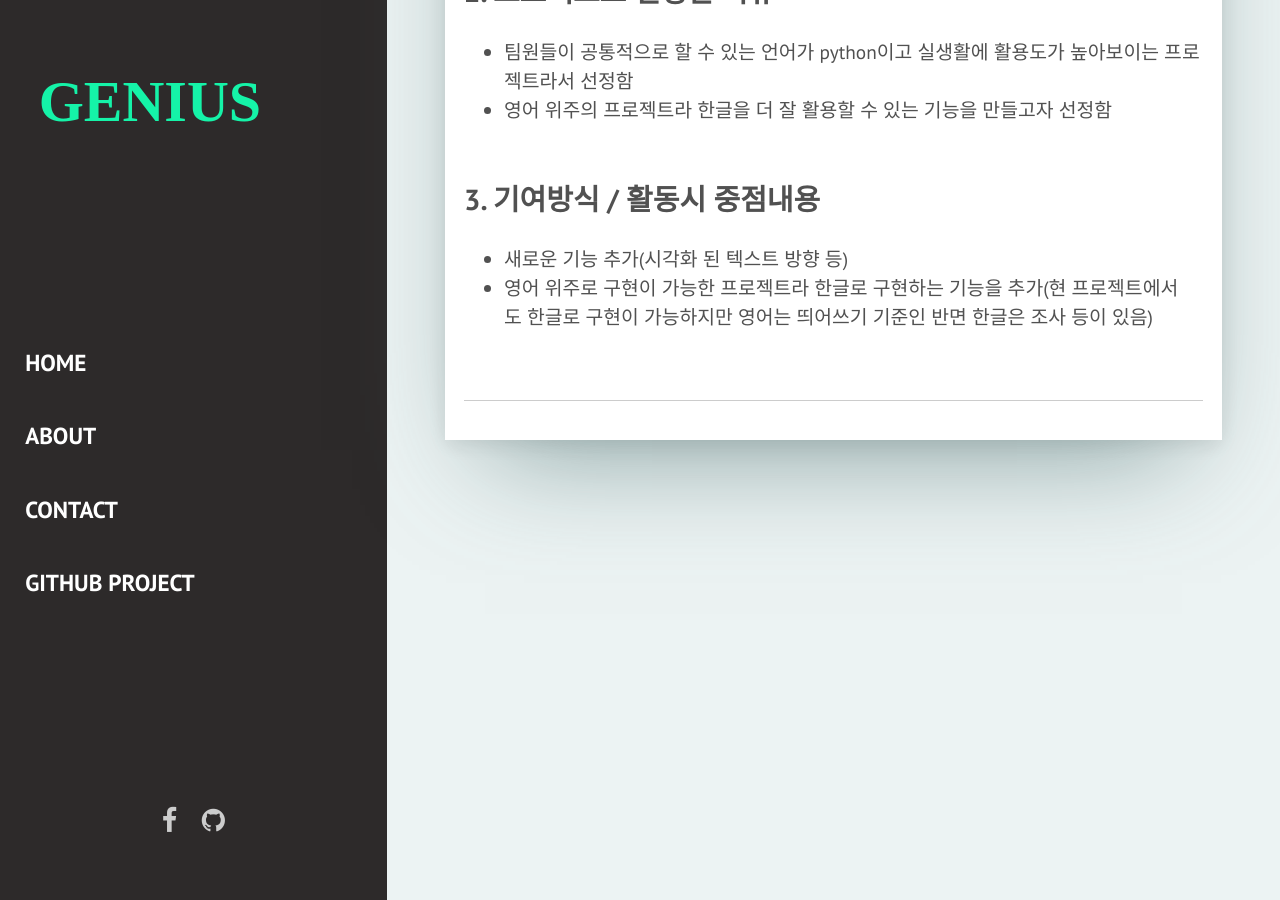
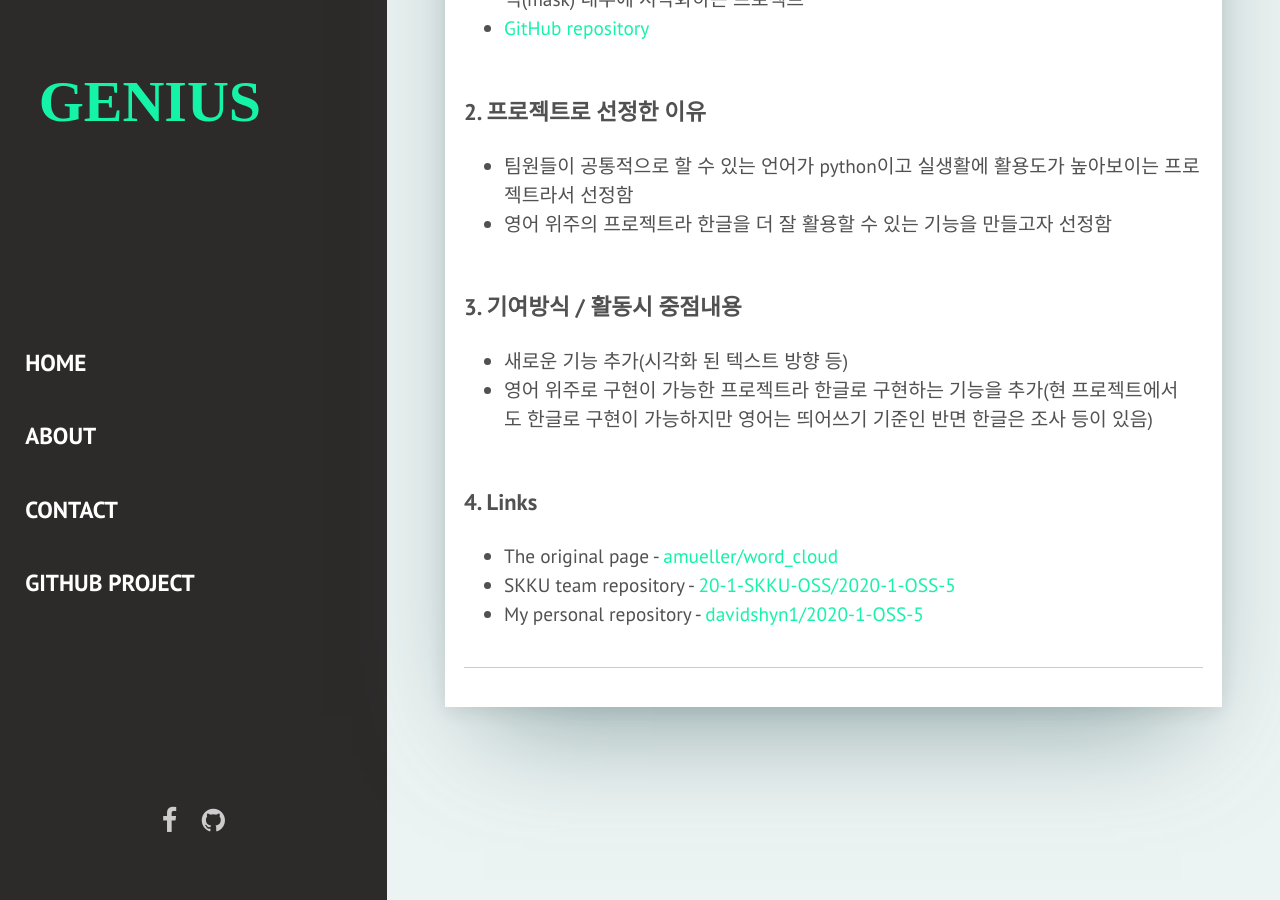
Before and after one commit to davidshyn1/davidshyn1.github.io, a Jekyll site: the page built from _posts/2020-05-23-AboutProject.md, in a window 1280 px wide and 900 px high, scrolled down 1005 px. Built offline with Jekyll 4.4.1, drawn with Linux system fonts in a browser that asks for light colours; some web fonts are replaced; some of the changed text lies outside the part shown.

Commit message:
Update and rename 2020-05-24-AboutProject.md to 2020-05-23-AboutProject.md

```diff
--- a/_posts/2020-05-24-AboutProject.md
+++ b/_posts/2020-05-23-AboutProject.md
@@ -1,34 +1,44 @@
 ---
 layout: post
 title: "Word Cloud Project"
-date:   2020-05-24 21:50:40 +0200
+date:   2020-05-23 21:50:40 +0200
 description : A little word cloud generator in Python.
 ---
 
+# About the Project!
+- Project Name : word cloud
 
 >A little word cloud generator in Python. Read more about it on the [blog post][blog_post] or the [website][website].<br>
 >The code is tested against Python 2.7, 3.4, 3.5, 3.6 and 3.7. [_(word_cloud README.md)_][README.md]<br>
 <hr>
 <br>
 
-## 1. 팀프로젝트 소개
+### 1. 팀프로젝트 소개
 ![example][example]<br>
 * 텍스트 내의 단어들을 중요도(문서 내 등장횟수)를 기준으로 구분하여 특정한 이미지 영역(mask) 내부에 시각화하는 프로젝트<br>
 * [GitHub repository][word_cloud]<br>
 <br>
 
-## 2. 프로젝트로 선정한 이유
+### 2. 프로젝트로 선정한 이유
 * 팀원들이 공통적으로 할 수 있는 언어가 python이고 실생활에 활용도가 높아보이는 프로젝트라서 선정함<br>
 * 영어 위주의 프로젝트라 한글을 더 잘 활용할 수 있는 기능을 만들고자 선정함<br>
 <br>
 
-## 3. 기여방식 / 활동시 중점내용
+### 3. 기여방식 / 활동시 중점내용
 * 새로운 기능 추가(시각화 된 텍스트 방향 등)<br>
 * 영어 위주로 구현이 가능한 프로젝트라 한글로 구현하는 기능을 추가(현 프로젝트에서도 한글로 구현이 가능하지만 영어는 띄어쓰기 기준인 반면 한글은 조사 등이 있음)<br>
 <br>
+
+### 4. Links
+* The original page - [amueller/word_cloud][original_page]
+* SKKU team repository - [20-1-SKKU-OSS/2020-1-OSS-5][Groupreposit]
+* My personal repository - [davidshyn1/2020-1-OSS-5][personalreposit]
 
 [blog_post]: http://peekaboo-vision.blogspot.de/2012/11/a-wordcloud-in-python.html
 [website]: http://amueller.github.io/word_cloud/
 [README.md]: https://github.com/amueller/word_cloud/blob/master/README.md
 [example]: https://github.com/amueller/word_cloud/raw/master/examples/constitution.png
 [word_cloud]: https://github.com/amueller/word_cloud
+[Groupreposit]: https://github.com/20-1-SKKU-OSS/2020-1-OSS-5
+[original_page]: https://github.com/amueller/word_cloud
+[personalreposit]: https://github.com/davidshyn1/2020-1-OSS-5
```
